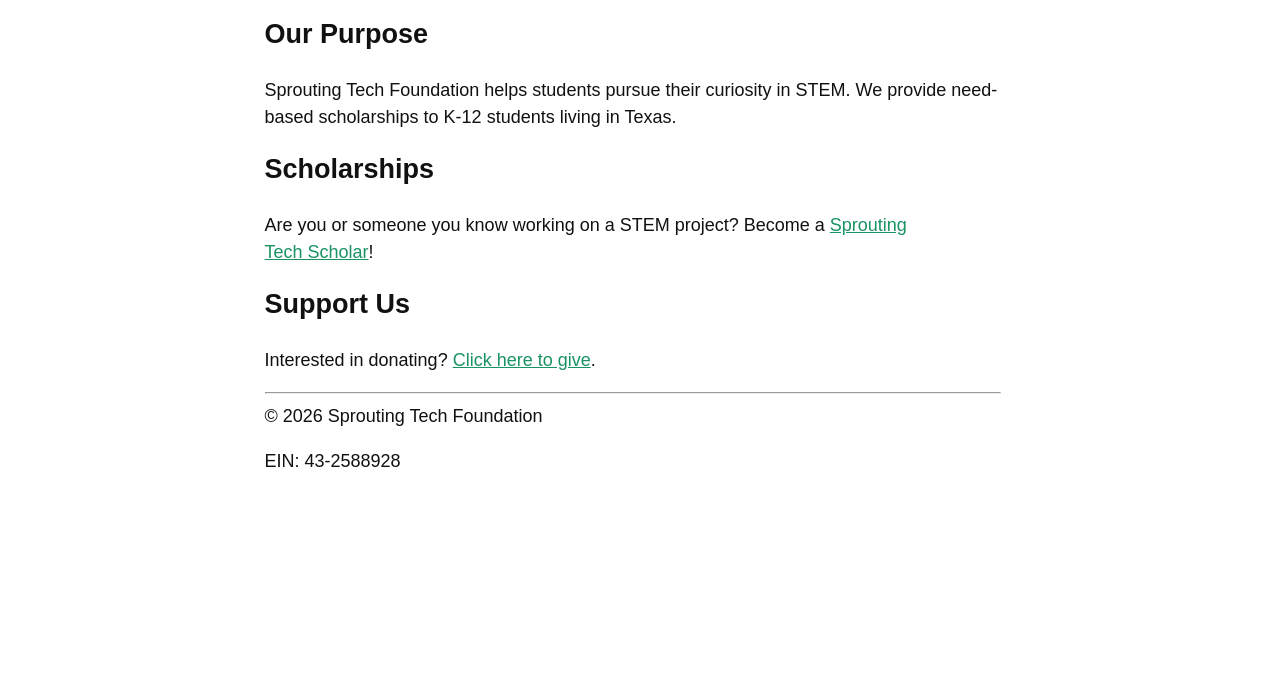
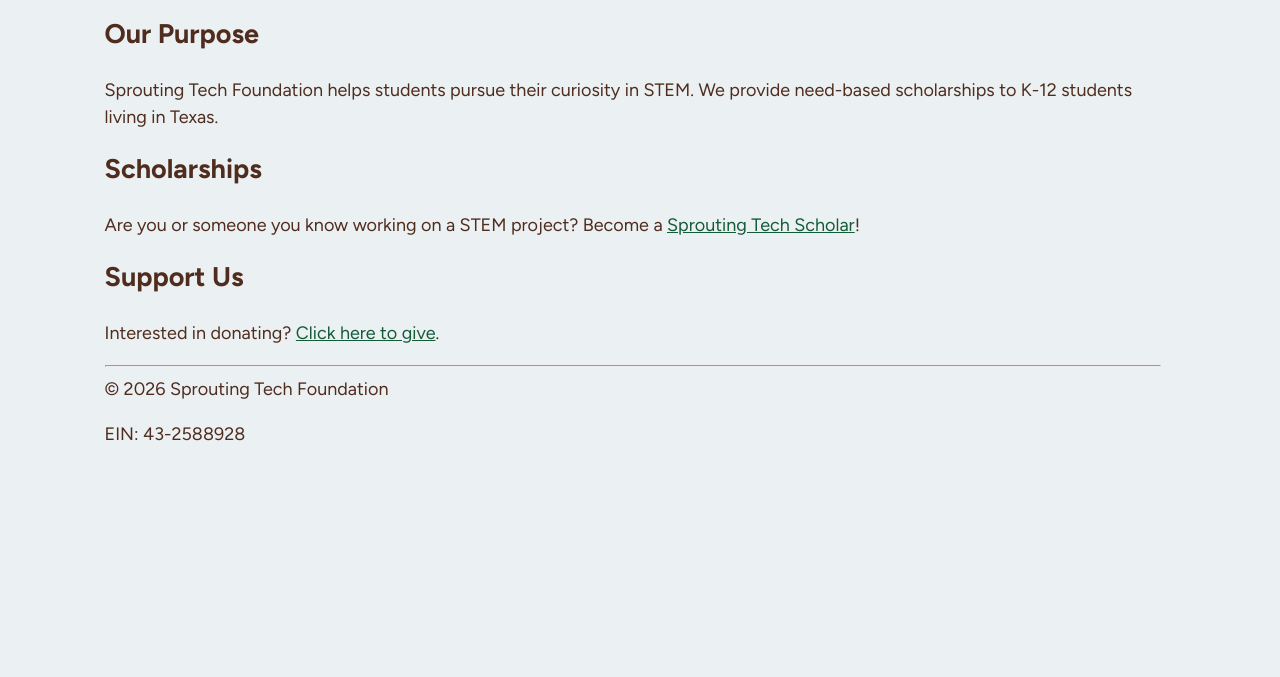
Before and after one commit to SproutingTech/sproutingtech.github.io, an Astro site: page / in a window 1280 px wide. Shown: the part 123-800 px from the top of the page. Built offline with nearby package versions, Linux system fonts and the light colour scheme; Astro itself is replaced by a stand-in of ours.

Commit message:
Add favicons, logos, update css (#9)

```diff
--- a/src/layouts/BaseLayout.astro
+++ b/src/layouts/BaseLayout.astro
@@ -2,6 +2,7 @@
 import Header from "../components/Header.astro";
 import Footer from "../components/Footer.astro";
 import "../styles/global.css";
+import "../styles/BaseLayout.css";
 import { ClientRouter } from "astro:transitions";
 
 const { title, description, frontmatter } = Astro.props;
@@ -10,7 +11,7 @@ const { title, description, frontmatter } = Astro.props;
 <html lang="en">
     <head>
         <meta charset="utf-8" />
-        <!-- TODO: Uncomment when we have a favicon (place in /public) <link rel="icon" type="image/svg+xml" href="/favicon.png" /> -->
+        <link rel="icon" type="image/png" href="/favicon.png" />
         <link rel="sitemap" href="/sitemap-index.xml" />
         <meta name="viewport" content="width=device-width" />
         <meta name="generator" content={Astro.generator} />
@@ -42,26 +43,3 @@ const { title, description, frontmatter } = Astro.props;
         </div>
     </body>
 </html>
-
-<style>
-    html {
-        scrollbar-gutter: stable;
-    }
-
-    body {
-        margin: 0;
-        font-size: large;
-        color: var(--text-color);
-        background-color: var(--bg-color);
-        line-height: 1.5;
-    }
-
-    .centered-constrained {
-        max-width: 50rem;
-        margin: 0 auto;
-    }
-
-    #everything {
-        padding: 1rem;
-    }
-</style>
--- /dev/null
+++ b/src/styles/BaseLayout.css
@@ -0,0 +1,20 @@
+ html {
+     scrollbar-gutter: stable;
+ }
+
+ body {
+     margin: 0;
+     font-size: large;
+     color: var(--wood);
+     background-color: var(--dew);
+     line-height: 1.5;
+ }
+
+ .centered-constrained {
+     max-width: 70rem;
+     margin: 0 auto;
+ }
+
+ #everything {
+     padding: 1rem;
+ }
--- a/src/styles/global.css
+++ b/src/styles/global.css
@@ -1,14 +1,16 @@
 /* https://www.joshwcomeau.com/css/custom-css-reset/ */
+@import url('https://fonts.googleapis.com/css2?family=Figtree:ital,wght@0,300..900;1,300..900&display=swap');
 
 *,
 *::before,
 *::after {
     box-sizing: border-box;
-    font-family: sans-serif;
+    font-family: "Figtree",
+        sans-serif;
 }
 
 ::selection {
-    background-color: var(--sprout);
+    background-color: var(--dew);
 }
 
 @media (prefers-reduced-motion: no-preference) {
@@ -60,15 +62,14 @@ h6 {
 /* Our custom styles */
 
 :root {
-    --leaves: #199362;
-    --sprout: #95d358;
-    --sunshine: #ffe780;
-    --sky: #99cf55;
-    --water: #208ce5;
-    --blossom: #fcbcca;
-
-    --text-color: #111;
-    /* TODO? --bg-color: #fffdf8; */
+    --forest: #145B38;
+    --river: #035D84;
+    --wood: #4F2C1D;
+    --dew: #EBF0F2;
+    --leaves: #AAE583;
+    --sunshine: #F4DD7D;
+    --sky: #9EDEF5;
+    --blossom: #FCCDDA;
 }
 
 img {
@@ -85,7 +86,7 @@ img {
 }
 
 a {
-    color: var(--leaves);
+    color: var(--forest);
 }
 
 a:hover {
@@ -103,7 +104,7 @@ table {
 
 th,
 td {
-    border: 1px solid var(--text-color);
+    border: 1px solid var(--wood);
     padding: 0.5rem 1rem;
     text-align: left;
 }
```
Also changed, not shown: public/favicon.png (added), src/images/logo/sproutingTech_horizontalLogomark.png (added), src/images/logo/sproutingTech_logoPhotoLarge.png (added), src/images/logo/sproutingTech_logoPhotoMedium.png (added), src/images/logo/sproutingTech_primaryLogo.png (added), src/images/logo/sproutingTech_stackedLogomark.png (added), src/images/logo/sproutingTech_wordmark.png (added).
